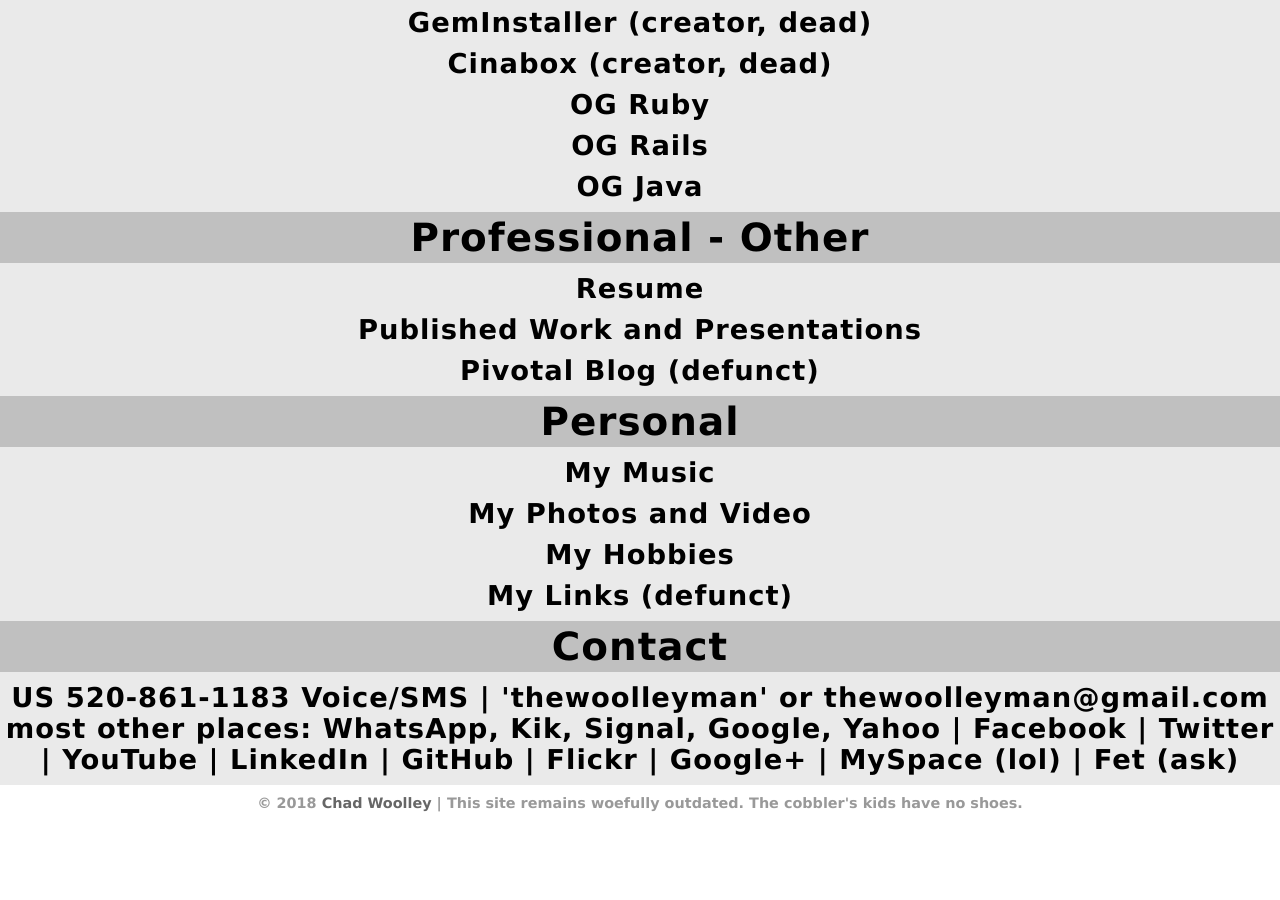
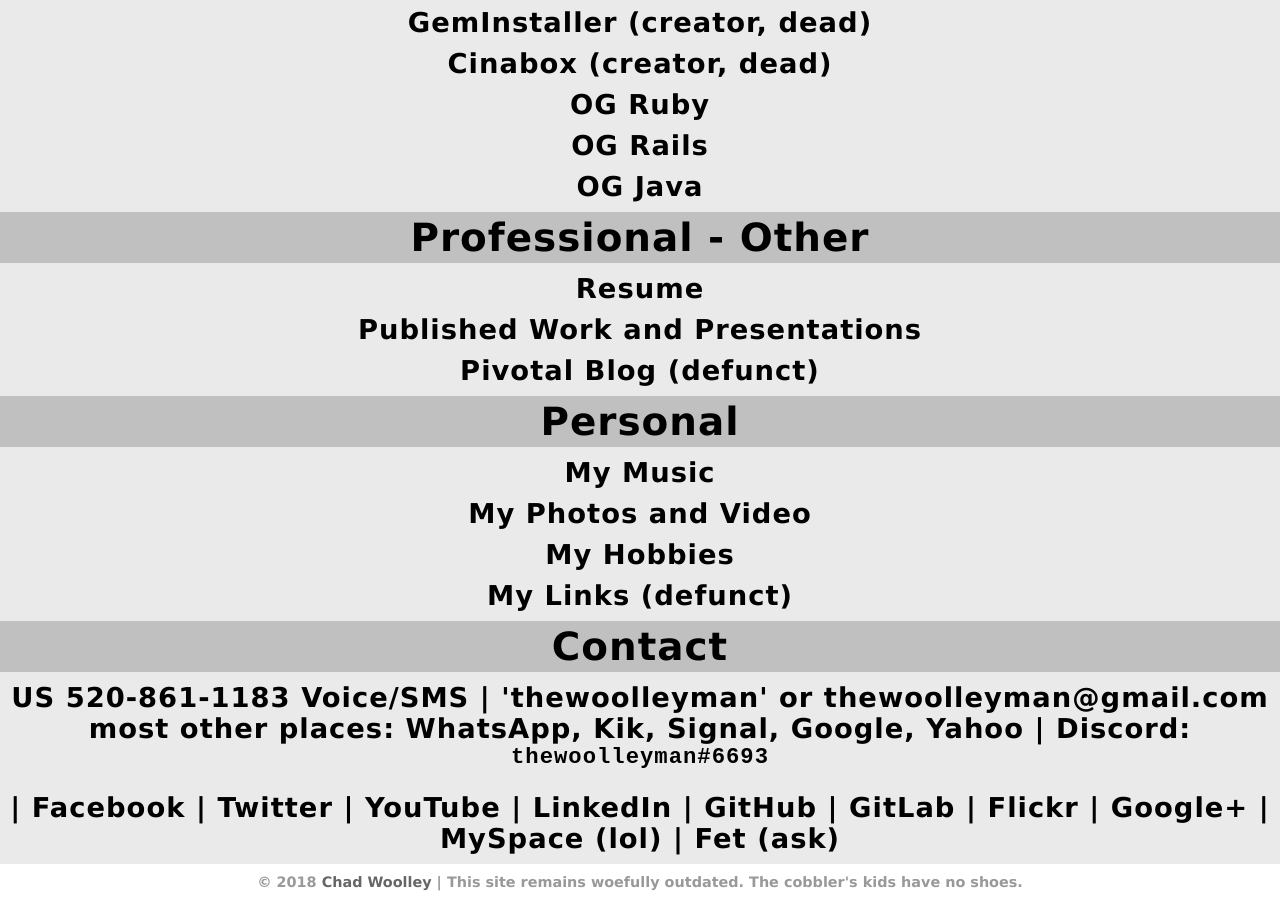
Before and after one commit to thewoolleyman/thewoolleyman, a Jekyll site: the page index.html, which Jekyll copies as it is, in a window 1280 px wide and 900 px high, scrolled down 855 px. Built offline with Jekyll 4.4.1, drawn with Linux system fonts in a browser that asks for light colours; before the commit the page ends 1676 px from its top, so only the background shows below that.

Commit message:
Add discord ID and update contact info

```diff
--- a/index.html
+++ b/index.html
@@ -85,14 +85,16 @@
 <h2>
   US 520-861-1183 Voice/SMS | 'thewoolleyman' or <a href="mailto:thewoolleyman@gmail.com">thewoolleyman@gmail.com</a>
   most other places: WhatsApp, Kik, Signal, Google, Yahoo |
-  <a href="http://www.facebook.com/thewoolleyman">Facebook</a> |
-  <a href="http://www.twitter.com/thewoolleyman">Twitter</a> |
-  <a href="http://www.youtube.com/thewoolleyman">YouTube</a> |
-  <a href="http://www.linkedin.com/pub/dir/chad/woolley">LinkedIn</a> |
-  <a href="http://github.com/thewoolleyman">GitHub</a> |
-  <a href="http://www.flickr.com/thewoolleyman">Flickr</a> |
+  Discord: <pre>thewoolleyman#6693</pre> |
+  <a href="https://www.facebook.com/thewoolleyman">Facebook</a> |
+  <a href="https://www.twitter.com/thewoolleyman">Twitter</a> |
+  <a href="https://www.youtube.com/thewoolleyman">YouTube</a> |
+  <a href="https://www.linkedin.com/pub/dir/chad/woolley">LinkedIn</a> |
+  <a href="https://github.com/thewoolleyman">GitHub</a> |
+  <a href="https://gitlab.com/thewoolleyman">GitLab</a> |
+  <a href="https://www.flickr.com/thewoolleyman">Flickr</a> |
   <a href="https://plus.google.com/104892906930833063623">Google+</a> |
-  <a href="http://www.myspace.com/thewoolleyman">MySpace (lol)</a> |
+  <a href="https://www.myspace.com/thewoolleyman">MySpace (lol)</a> |
   Fet (ask)
 </h2>
 </div>
```
